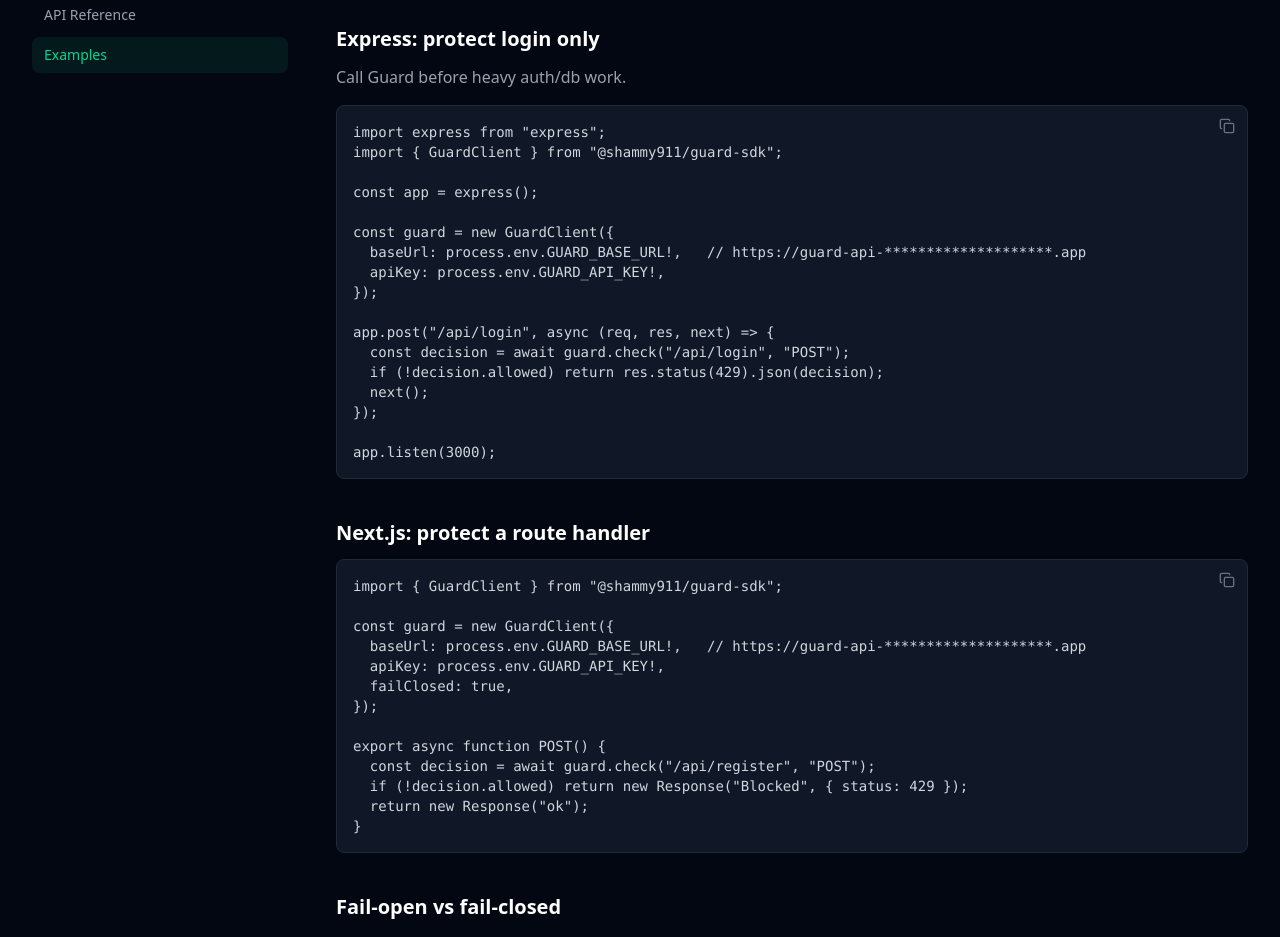
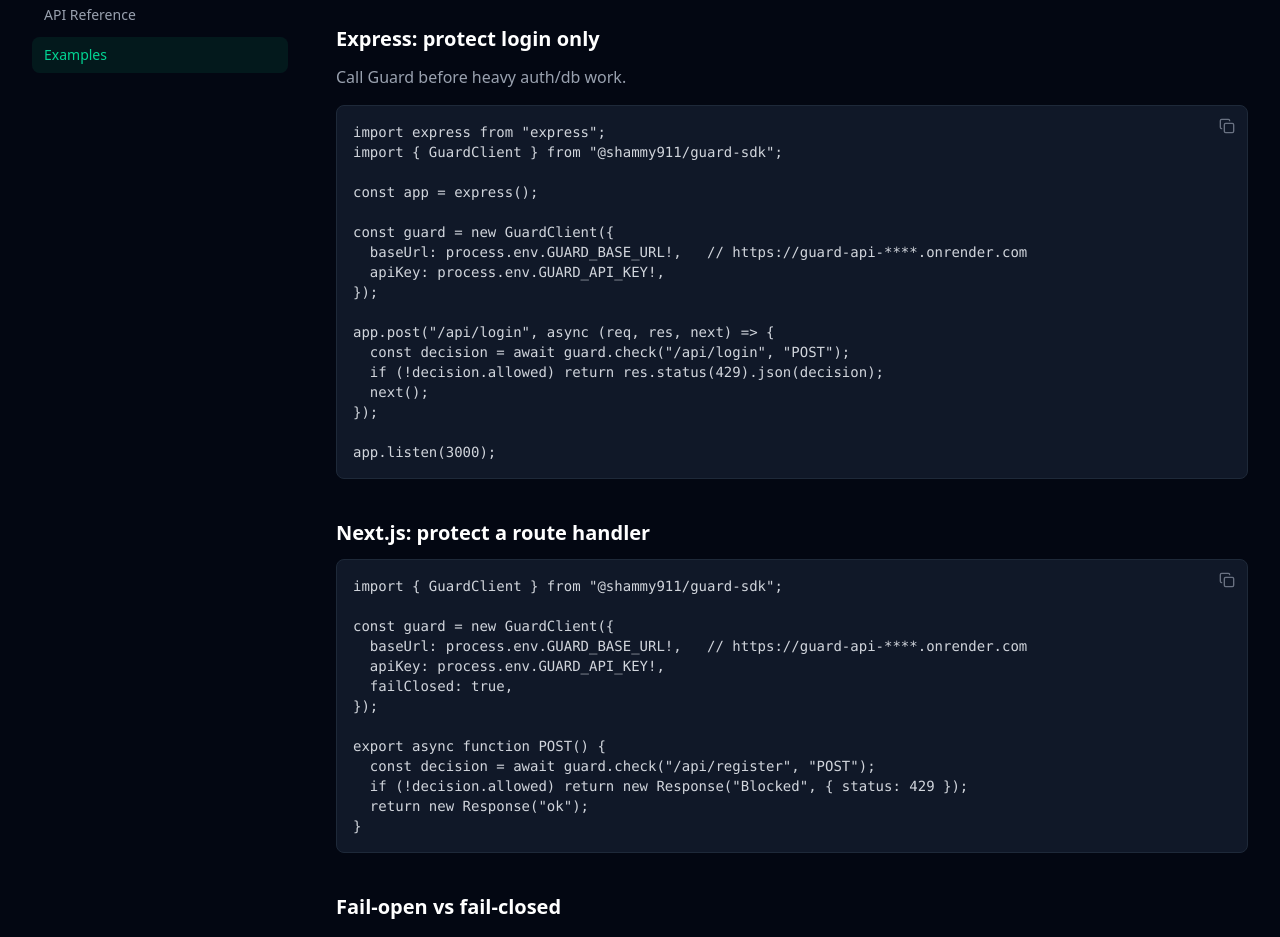
Before and after one commit to shammy911/guard-web, a Next.js app: page /docs/examples in a window 1280 px wide. Shown: the part 200-1137 px from the top of the page. Built offline with nearby package versions, Linux system fonts and the light colour scheme; no server answers.

Commit message:
fix(docs): update Guard API URL in documentation examples

```diff
--- a/app/(public)/docs/api/page.tsx
+++ b/app/(public)/docs/api/page.tsx
@@ -17,7 +17,7 @@
 
         <div className="rounded-xl border border-gray-800 bg-gray-950 p-4 font-mono text-sm text-gray-200 whitespace-pre-wrap">
           {`x-api-key: guard_***************
-GUARD_URL=https://guard-api-********************.app  # Guard API URL`}
+GUARD_URL=https://guard-api-****.onrender.com # Guard API URL`}
         </div>
 
         <p className="text-sm text-gray-400">
--- a/app/(public)/docs/examples/page.tsx
+++ b/app/(public)/docs/examples/page.tsx
@@ -25,7 +25,7 @@
 const app = express();
 
 const guard = new GuardClient({
-  baseUrl: process.env.GUARD_BASE_URL!,   // https://guard-api-********************.app
+  baseUrl: process.env.GUARD_BASE_URL!,   // https://guard-api-****.onrender.com
   apiKey: process.env.GUARD_API_KEY!,
 });
 
@@ -47,7 +47,7 @@
             code={`import { GuardClient } from "@shammy911/guard-sdk";
 
 const guard = new GuardClient({
-  baseUrl: process.env.GUARD_BASE_URL!,   // https://guard-api-********************.app
+  baseUrl: process.env.GUARD_BASE_URL!,   // https://guard-api-****.onrender.com
   apiKey: process.env.GUARD_API_KEY!,
   failClosed: true,
 });
--- a/app/(public)/docs/quickstart/page.tsx
+++ b/app/(public)/docs/quickstart/page.tsx
@@ -64,7 +64,7 @@
             code={`import { GuardClient } from "@shammy911/guard-sdk";
 
 const guard = new GuardClient({
-  baseUrl: process.env.GUARD_URL!,     // e.g. https://guard-api....up.railway.app
+  baseUrl: process.env.GUARD_URL!,     // e.g. https://guard-api-****.onrender.com
   apiKey: process.env.GUARD_API_KEY!,  // your Guard key (store server-side)
   timeoutMs: 800,
   failClosed: true, // recommended for security endpoints
```
